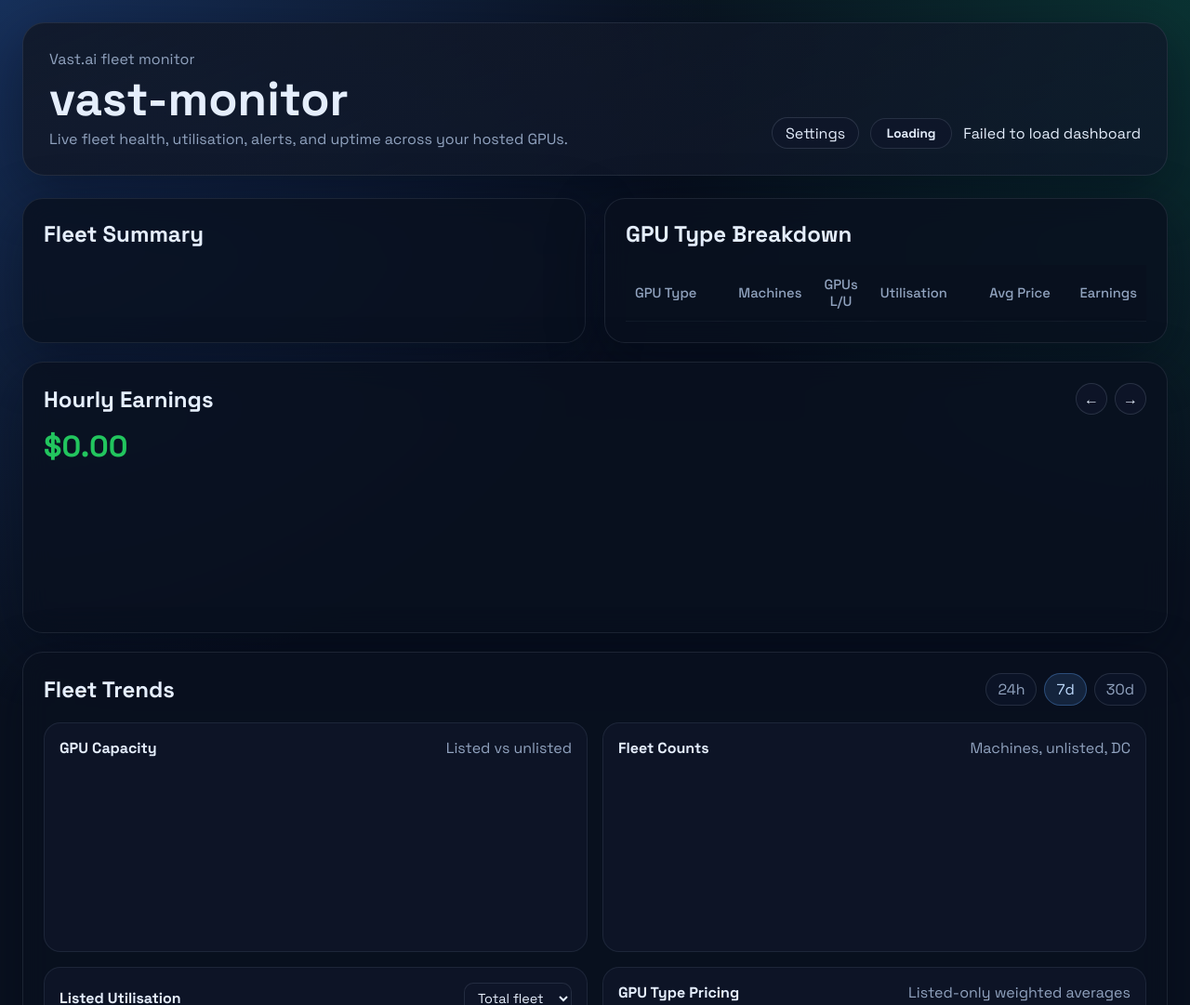
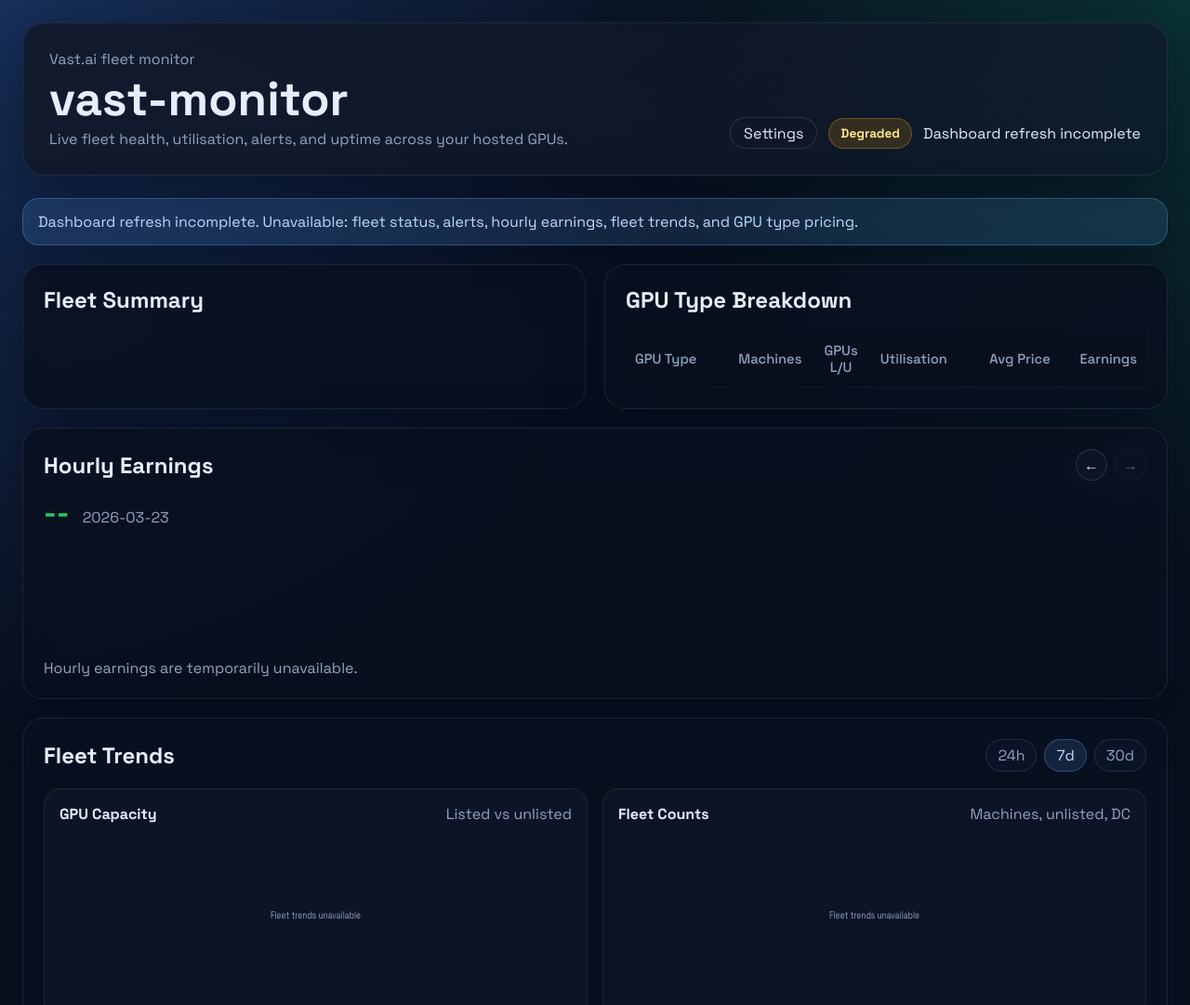
Before and after one commit to JoEasyCompute/vast-monitor, a website with bundled scripts: page public/index.html in a window 1280 px wide. Shown: the top 1081 px of the page at 93% size. Built offline with nearby package versions, Linux system fonts and the light colour scheme; files whose address does not match are found by name.

Commit message:
Make dashboard refresh resilient to partial failures

```diff
--- a/public/app.js
+++ b/public/app.js
@@ -10,6 +10,10 @@
   todayUtcDateString
 } from "./app/formatters.js";
 import { copyTextToClipboard } from "./app/clipboard.js";
+import {
+  buildDashboardNoticeMessage,
+  fetchDashboardPayload
+} from "./app/dashboard-loader.js";
 import {
   clearChartSyncGroup,
   drawGpuCountChart,
@@ -70,6 +74,7 @@
 const earningsDate = document.getElementById("earnings-date");
 const earningsPrevButton = document.getElementById("earnings-prev");
 const earningsNextButton = document.getElementById("earnings-next");
+const dashboardNotice = document.getElementById("dashboard-notice");
 const staleWarning = document.getElementById("stale-warning");
 const healthBadge = document.getElementById("health-badge");
 const trendRange = document.getElementById("trend-range");
@@ -136,38 +141,58 @@
 initializeStateFromUrl();
 
 async function loadDashboard() {
-  const [statusResponse, alertsResponse, earningsResponse, fleetHistoryResponse, gpuTypePriceResponse] = await Promise.all([
-    fetch("/api/status"),
-    fetch("/api/alerts?limit=10"),
-    fetch(`/api/earnings/hourly?date=${selectedEarningsDate}`),
-    fetch(`/api/fleet/history?hours=${selectedTrendHours}`),
-    fetch(`/api/gpu-type/price-history?hours=${selectedTrendHours}&top=6`)
-  ]);
+  const result = await fetchDashboardPayload({
+    selectedEarningsDate,
+    selectedTrendHours
+  });
+  renderDashboardNotice(result.failures);
 
-  const status = await statusResponse.json();
-  const alertsPayload = await alertsResponse.json();
-  const earningsPayload = await earningsResponse.json();
-  const fleetHistoryPayload = await fleetHistoryResponse.json();
-  const gpuTypePricePayload = await gpuTypePriceResponse.json();
-  latestHourlyEarningsPayload = earningsPayload;
-  latestFleetHistoryPayload = fleetHistoryPayload;
-  latestGpuTypePricePayload = gpuTypePricePayload;
-
-  currentMachinesData = status.machines;
-
+  const status = result.payload.status;
+  if (status) {
+    currentMachinesData = Array.isArray(status.machines) ? status.machines : [];
     renderSummary(status.summary);
     renderSummaryComparison(status.summary?.comparison24h);
-  renderBreakdown(status.gpuTypeBreakdown);
-  renderFleetTrends(latestFleetHistoryPayload);
-  renderGpuTypePriceTrends(latestGpuTypePricePayload);
-  renderHourlyEarnings(latestHourlyEarningsPayload);
+    renderBreakdown(Array.isArray(status.gpuTypeBreakdown) ? status.gpuTypeBreakdown : []);
     renderMachinesSorted();
-  renderAlerts(alertsPayload.alerts);
     lastKnownHealth = status.health;
     renderHealth(status.health);
     lastUpdated.textContent = status.latestPollAt
       ? `Last updated ${new Date(status.latestPollAt).toLocaleString()}`
       : "No poll data yet";
+  } else if (!lastKnownHealth) {
+    healthBadge.className = "health-badge degraded";
+    healthBadge.textContent = "Degraded";
+    lastUpdated.textContent = "Dashboard refresh incomplete";
+  }
+
+  if (result.payload.fleetHistory) {
+    latestFleetHistoryPayload = result.payload.fleetHistory;
+    renderFleetTrends(latestFleetHistoryPayload);
+  } else if (!latestFleetHistoryPayload) {
+    renderTrendUnavailable(trendGpusChart, "Fleet trends unavailable");
+    renderTrendUnavailable(trendFleetChart, "Fleet trends unavailable");
+    renderTrendUnavailable(trendUtilChart, "Utilisation unavailable");
+  }
+
+  if (result.payload.gpuTypePrice) {
+    latestGpuTypePricePayload = result.payload.gpuTypePrice;
+    renderGpuTypePriceTrends(latestGpuTypePricePayload);
+  } else if (!latestGpuTypePricePayload) {
+    renderTrendUnavailable(trendPriceChart, "GPU pricing unavailable");
+  }
+
+  if (result.payload.earnings) {
+    latestHourlyEarningsPayload = result.payload.earnings;
+    renderHourlyEarnings(latestHourlyEarningsPayload);
+  } else if (!latestHourlyEarningsPayload) {
+    renderHourlyEarningsUnavailable();
+  }
+
+  if (result.payload.alerts) {
+    renderAlerts(Array.isArray(result.payload.alerts.alerts) ? result.payload.alerts.alerts : []);
+  } else if (!alertsList.innerHTML) {
+    renderAlertsUnavailable();
+  }
 
   if (currentMachineHistoryId != null && !modalBackdrop.classList.contains("hidden")) {
     showMachineHistory(currentMachineHistoryId, { preserveScroll: true }).catch((error) => console.error(error));
@@ -492,6 +517,13 @@
     .join("");
 }
 
+function renderHourlyEarningsUnavailable() {
+  earningsTotal.textContent = "--";
+  earningsDate.textContent = selectedEarningsDate;
+  hourlyChart.innerHTML = '<p class="muted">Hourly earnings are temporarily unavailable.</p>';
+  earningsNextButton.disabled = selectedEarningsDate === todayUtcDateString();
+}
+
 function renderAlerts(rows) {
   if (rows.length === 0) {
     alertsList.innerHTML = '<p class="muted">No alerts yet.</p>';
@@ -509,6 +541,10 @@
       </article>
     `)
     .join("");
+}
+
+function renderAlertsUnavailable() {
+  alertsList.innerHTML = '<p class="muted">Alerts are temporarily unavailable.</p>';
 }
 
 function renderHealth(health) {
@@ -541,6 +577,22 @@
     : `Last successful poll is ${formatDuration(health.pollAgeMs)} old (threshold ${uiSettings.stalePollMinutes} min).`;
   staleWarning.textContent = `Stale data warning. ${ageText}`;
   staleWarning.classList.remove("hidden");
+}
+
+function renderDashboardNotice(failures) {
+  const message = buildDashboardNoticeMessage(failures);
+  if (!message) {
+    dashboardNotice.classList.add("hidden");
+    dashboardNotice.textContent = "";
+    return;
+  }
+
+  dashboardNotice.textContent = message;
+  dashboardNotice.classList.remove("hidden");
+}
+
+function renderTrendUnavailable(chartElement, message) {
+  chartElement.innerHTML = `<text x="360" y="90" text-anchor="middle" class="chart-empty">${escapeHtml(message)}</text>`;
 }
 
 function renderFleetTrends(payload) {
@@ -702,7 +754,10 @@
 
 loadDashboard().catch((error) => {
   console.error(error);
-  lastUpdated.textContent = "Failed to load dashboard";
+  renderDashboardNotice([{ label: "dashboard data", critical: true }]);
+  healthBadge.className = "health-badge degraded";
+  healthBadge.textContent = "Degraded";
+  lastUpdated.textContent = "Dashboard refresh incomplete";
 });
 
 updateSortHeaders();
--- /dev/null
+++ b/public/app/dashboard-loader.js
@@ -0,0 +1,116 @@
+const DASHBOARD_SECTIONS = [
+  {
+    key: "status",
+    label: "fleet status",
+    buildPath: () => "/api/status",
+    critical: true
+  },
+  {
+    key: "alerts",
+    label: "alerts",
+    buildPath: () => "/api/alerts?limit=10"
+  },
+  {
+    key: "earnings",
+    label: "hourly earnings",
+    buildPath: ({ selectedEarningsDate }) => `/api/earnings/hourly?date=${selectedEarningsDate}`
+  },
+  {
+    key: "fleetHistory",
+    label: "fleet trends",
+    buildPath: ({ selectedTrendHours }) => `/api/fleet/history?hours=${selectedTrendHours}`
+  },
+  {
+    key: "gpuTypePrice",
+    label: "GPU type pricing",
+    buildPath: ({ selectedTrendHours }) => `/api/gpu-type/price-history?hours=${selectedTrendHours}&top=6`
+  }
+];
+
+export async function fetchDashboardPayload({
+  fetchImpl = fetch,
+  selectedEarningsDate,
+  selectedTrendHours
+}) {
+  const settled = await Promise.all(
+    DASHBOARD_SECTIONS.map(async (section) => {
+      const path = section.buildPath({ selectedEarningsDate, selectedTrendHours });
+
+      try {
+        const response = await fetchImpl(path);
+        if (!response.ok) {
+          return {
+            key: section.key,
+            label: section.label,
+            critical: section.critical === true,
+            ok: false,
+            path,
+            error: `${section.label} request failed (${response.status})`
+          };
+        }
+
+        return {
+          key: section.key,
+          label: section.label,
+          critical: section.critical === true,
+          ok: true,
+          path,
+          payload: await response.json()
+        };
+      } catch (error) {
+        return {
+          key: section.key,
+          label: section.label,
+          critical: section.critical === true,
+          ok: false,
+          path,
+          error: error instanceof Error ? error.message : String(error)
+        };
+      }
+    })
+  );
+
+  const payload = Object.fromEntries(
+    settled
+      .filter((item) => item.ok)
+      .map((item) => [item.key, item.payload])
+  );
+  const failures = settled
+    .filter((item) => !item.ok)
+    .map((item) => ({
+      key: item.key,
+      label: item.label,
+      critical: item.critical === true,
+      path: item.path,
+      error: item.error
+    }));
+
+  return {
+    payload,
+    failures,
+    hasCriticalFailure: failures.some((item) => item.critical)
+  };
+}
+
+export function buildDashboardNoticeMessage(failures) {
+  if (!Array.isArray(failures) || failures.length === 0) {
+    return "";
+  }
+
+  const labels = failures.map((item) => item.label);
+  const prefix = failures.some((item) => item.critical)
+    ? "Dashboard refresh incomplete."
+    : "Some dashboard sections are temporarily unavailable.";
+
+  return `${prefix} Unavailable: ${joinLabels(labels)}.`;
+}
+
+function joinLabels(labels) {
+  if (labels.length === 1) {
+    return labels[0];
+  }
+  if (labels.length === 2) {
+    return `${labels[0]} and ${labels[1]}`;
+  }
+  return `${labels.slice(0, -1).join(", ")}, and ${labels[labels.length - 1]}`;
+}
--- a/public/index.html
+++ b/public/index.html
@@ -25,6 +25,7 @@
       </header>
 
       <main class="dashboard">
+        <section id="dashboard-notice" class="warning-banner info-banner hidden"></section>
         <section id="stale-warning" class="warning-banner hidden"></section>
 
         <section class="panel">
--- a/public/styles.css
+++ b/public/styles.css
@@ -211,6 +211,12 @@
   box-shadow: var(--shadow);
 }
 
+.info-banner {
+  border-color: rgba(96, 165, 250, 0.32);
+  background: rgba(96, 165, 250, 0.14);
+  color: #bfdbfe;
+}
+
 .panel.wide {
 }
 
```
Also changed, not shown: test/frontend-dashboard-loader.test.js (added, +81 -0 lines), README.md. Lines whose indentation alone changed are shown as unchanged.
